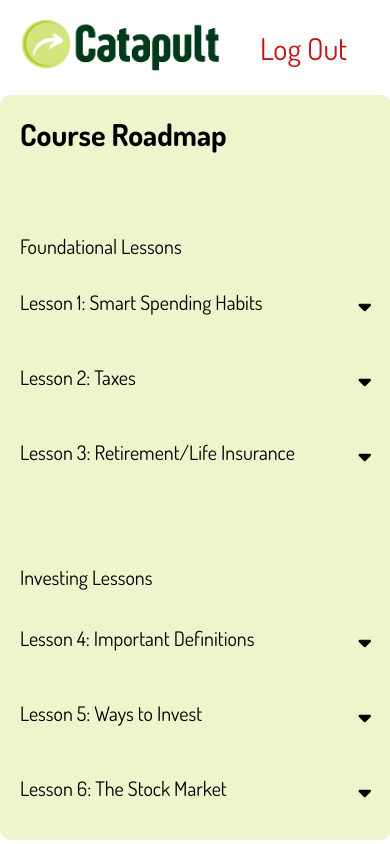
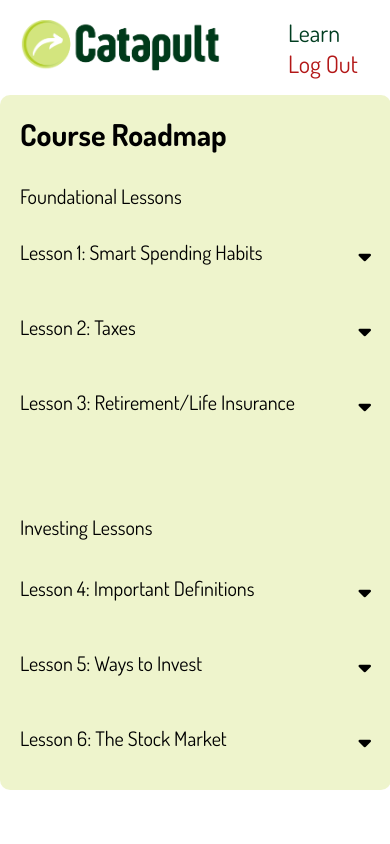
Before and after one commit to mads-byte/Catapult, a website: page public/dashboard/dashboard.html in a window 390 px wide. Drawn offline with Linux system fonts and the light colour scheme; a web font is replaced by a local one.

Commit message:
style dashboard navbar for responsiveness

```diff
--- a/public/dashboard/dashboard.css
+++ b/public/dashboard/dashboard.css
@@ -6,6 +6,8 @@
 .dashboard-header {
     display: flex;
     align-items: center;
+    justify-content: space-between;
+    max-width: 100%;
 }
 
 #logo-container {
@@ -19,24 +21,55 @@
     max-width: 100%;
 }
 
-#logout-container {
-    font-family: "Dosis", sans-serif;
-    color: rgb(191, 20, 20);
-    font-size: 30px;
-    padding-left: 20px;
+#link-container {
+    padding-right: 30px;
 }
 
-#logout-container:hover {
+#learn-link {
+    color: #003D20;
+    text-decoration: none;
+    padding-right: 20px;
+    font-size: 40px;
+    font-family: "Dosis", sans-serif;
+}
+
+#learn-link a:visited,
+#learn-link a:active {
+    color: #003D20;
+    text-decoration: none;
+}
+
+#learn-link:hover {
     text-decoration: underline;
     cursor: pointer;
 }
 
-#logout-container a,
-#logout-container a:visited,
-#logout-container a:active {
-    color: rgb(191, 20, 20);
+
+#learn-link {
+    color: #003D20;
+    text-decoration: none;
+    font-size: 40px;
+    font-family: "Dosis", sans-serif;
+}
+
+#logout {
+    color: #b31717;
+    text-decoration: none;
+    font-size: 40px;
+    font-family: "Dosis", sans-serif;
+}
+
+#logout a:visited,
+#logout a:active {
+    color: #003D20;
     text-decoration: none;
 }
+
+#logout:hover {
+    text-decoration: underline;
+    cursor: pointer;
+}
+
 
 .course-outline {
     background-color: #d3e47d64;
@@ -133,8 +166,22 @@
 
     }
 
+    #link-container {
+        display: flex;
+        flex-direction: column;
+    }
+
+    #learn-link,
+    #logout {
+        font-size: 24px;
+    }
+
     .course-outline {
         width: 90%;
+    }
+
+    .section-header {
+        margin-top: 0;
     }
 
     .section-header,
@@ -143,6 +190,7 @@
         font-size: 20px;
     }
 
+
     .lesson-description {
         font-size: 20px;
         padding: 10px;
--- a/public/dashboard/dashboard.html
+++ b/public/dashboard/dashboard.html
@@ -14,7 +14,9 @@
 <body>
     <header class="dashboard-header">
         <div id="logo-container"><img src="../assets/catapult-with-logo.png"></div>
-        <div id="logout-container"><a href="../index.html">Log Out</a></div>
+        <div id="link-container"><a id="learn-link" href="../learn/learn.html">Learn</a> <a id="logout"
+                href="../index.html">Log Out</a>
+        </div>
     </header>
     <div class="course-outline">
         <div class="roadmap-header">
```
